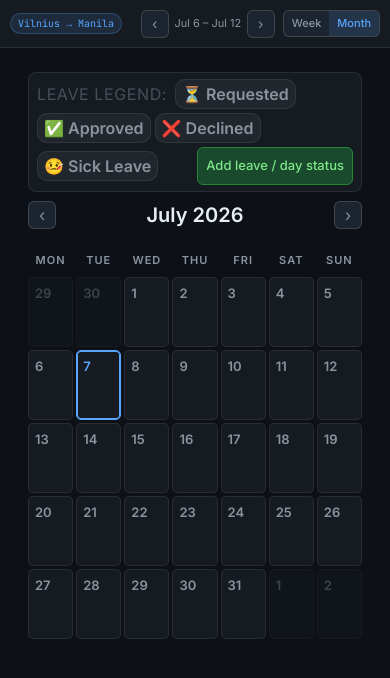
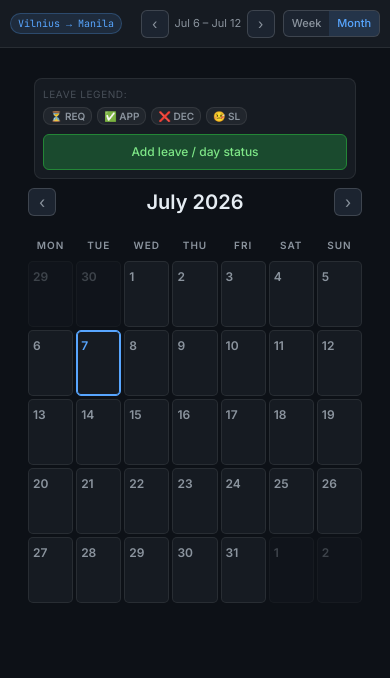
Before and after one commit to aicee/timezone-shift-planner, a plain HTML site: page index.html in a window 390 px wide. Both pictures are taken after a click on the button "Month". Drawn offline with Linux system fonts and the light colour scheme.

Commit message:
Polish mobile calendar layout

```diff
--- a/index.html
+++ b/index.html
@@ -228,6 +228,7 @@
   }
   .month-badge { border-left-width: 4px; }
   .leave-chip { width: 100%; justify-content: flex-start; margin-top: 4px; color: var(--text); }
+  .leave-chip-short { display: none; }
 
   /* Day-off status markers (corner ribbon + outline) */
   .month-cell { cursor: pointer; }
@@ -630,17 +631,52 @@
     .day-pill { padding: 8px 10px; font-size: 12px; }
     .sidebar-section { padding: 12px; }
 
-    #month-view { padding: 8px; }
+    #month-view { padding: 8px 6px; }
+    .dayoff-bar {
+      align-items: center;
+      gap: 5px;
+      margin: 6px 6px 10px;
+      padding: 8px !important;
+      border-radius: 8px;
+    }
+    .dayoff-bar-label {
+      width: 100%;
+      font-size: 10px !important;
+      margin-right: 0;
+    }
+    .leave-legend-chip {
+      font-size: 10px !important;
+      padding: 2px 6px !important;
+      border-radius: 8px;
+      line-height: 1.2;
+    }
+    #btn-open-leave-month {
+      width: 100% !important;
+      margin-left: 0 !important;
+      margin-top: 4px !important;
+      padding: 8px !important;
+      font-size: 12px !important;
+    }
     #month-grid { gap: 3px !important; margin-bottom: 3px !important; }
     #month-cells { gap: 3px !important; }
-    .month-cell { min-height: 70px !important; padding: 6px !important; border-radius: 5px !important; }
-    .month-day-num { font-size: 13px !important; margin-bottom: 4px !important; }
+    .month-cell { min-height: 66px !important; padding: 6px 4px !important; border-radius: 5px !important; }
+    .month-day-num { font-size: 12px !important; margin-bottom: 3px !important; }
     .month-badges { gap: 2px !important; margin-top: 3px !important; }
     .month-badge { font-size: 8px !important; padding: 2px 4px !important; letter-spacing: 0 !important; }
     .month-cell.has-work::after { left: 6px; right: 6px; bottom: 6px; height: 4px; }
-    #month-grid div { font-size: 11px !important; padding: 6px 0 !important; }
+    .leave-chip {
+      width: auto;
+      max-width: 100%;
+      padding: 2px 4px !important;
+      font-size: 10px !important;
+      line-height: 1.1;
+      border-radius: 7px;
+      gap: 2px;
+    }
+    .leave-chip-full { display: none; }
+    .leave-chip-short { display: inline; }
+    #month-grid div { font-size: 10px !important; padding: 5px 0 !important; letter-spacing: 1px !important; }
     #month-view > div:first-child { margin-bottom: 8px; }
-    #month-view > div:first-child span { font-size: 16px !important; }
     .legend { overflow-x:auto; white-space:nowrap; }
     .modal { width: 94vw; padding: 16px; }
     .form-inline { flex-direction: column; gap: 0; }
@@ -887,10 +923,10 @@
 <div id="month-view" style="display:none;flex:1;overflow:auto;background:var(--bg);padding:24px 28px;">
   <div class="dayoff-bar">
     <span class="dayoff-bar-label">Leave legend:</span>
-    <span class="leave-legend-chip">⏳ Requested</span>
-    <span class="leave-legend-chip">✅ Approved</span>
-    <span class="leave-legend-chip">❌ Declined</span>
-    <span class="leave-legend-chip">🤒 Sick Leave</span>
+    <span class="leave-legend-chip"><span class="leave-chip-full">⏳ Requested</span><span class="leave-chip-short">⏳ REQ</span></span>
+    <span class="leave-legend-chip"><span class="leave-chip-full">✅ Approved</span><span class="leave-chip-short">✅ APP</span></span>
+    <span class="leave-legend-chip"><span class="leave-chip-full">❌ Declined</span><span class="leave-chip-short">❌ DEC</span></span>
+    <span class="leave-legend-chip"><span class="leave-chip-full">🤒 Sick Leave</span><span class="leave-chip-short">🤒 SL</span></span>
     <button class="btn-submit btn-secondary" id="btn-open-leave-month" style="width:auto;margin-top:0;margin-left:auto;">Add leave / day status</button>
   </div>
   <div style="display:flex;align-items:center;justify-content:space-between;margin-bottom:16px;">
@@ -1933,6 +1969,14 @@ function leaveLabel(item) {
   return sick + LEAVE_STATUSES[item.status] + ' ' + LEAVE_TYPES[item.type];
 }
 
+function leaveShortLabel(item) {
+  if (!item) return '';
+  const statusIcon = { requested: '⏳', approved: '✅', declined: '❌' }[item.status] || '';
+  const typeShort = { 'day-off': 'DO', vacation: 'VAC', 'sick-leave': 'SL', other: 'OTH' }[item.type] || 'OTH';
+  const sickIcon = item.type === 'sick-leave' ? '🤒 ' : '';
+  return `${sickIcon}${statusIcon} ${typeShort}`;
+}
+
 function openLeaveModal(date) {
   activeLeaveDate = date || null;
   const start = document.getElementById('leave-start');
@@ -2036,7 +2080,9 @@ function renderMonth() {
       }
 
       const leave = leaveData[key];
-      const leaveHTML = leave ? '<div class="leave-chip">' + escapeHtml(leaveLabel(leave)) + '</div>' : '';
+      const leaveHTML = leave
+        ? '<div class="leave-chip"><span class="leave-chip-full">' + escapeHtml(leaveLabel(leave)) + '</span><span class="leave-chip-short">' + escapeHtml(leaveShortLabel(leave)) + '</span></div>'
+        : '';
       cell.innerHTML = '<div class="month-day-num">' + dayNum + '</div>' + leaveHTML;
 
       cell.addEventListener('click', function() { openLeaveModal(key); });
```
